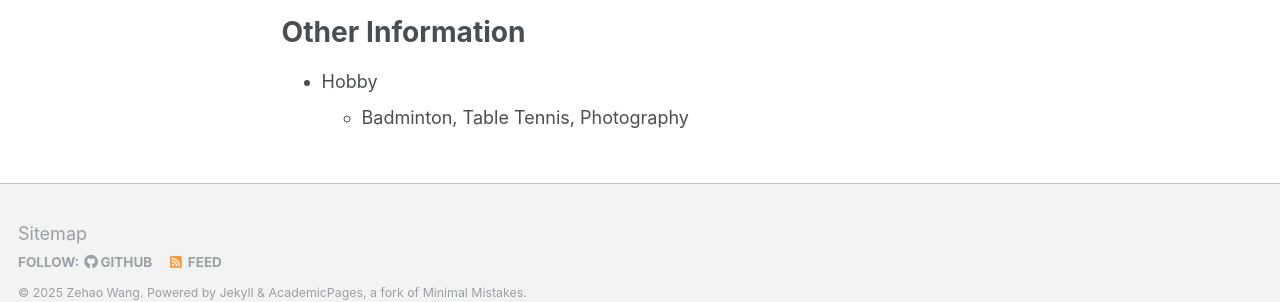
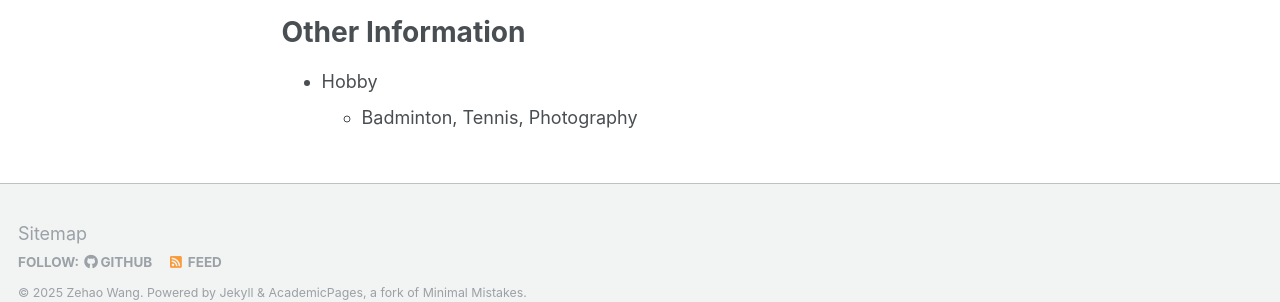
Before and after one commit to zehaowang00/zehaowang00.github.io, a Jekyll site: the page built from _pages/about.md, in a window 1280 px wide and 900 px high, scrolled down 1137 px. Shown: the part 562-864 px from the top of the window. Built offline with Jekyll 4.4.1, drawn with Linux system fonts in a browser that asks for light colours.

Commit message:
updat hobby

```diff
--- a/_pages/about.md
+++ b/_pages/about.md
@@ -66,4 +66,4 @@ Honors and Awards
 Other Information
 ======
 * Hobby
-  * Badminton, Table Tennis, Photography
+  * Badminton, Tennis, Photography
```
